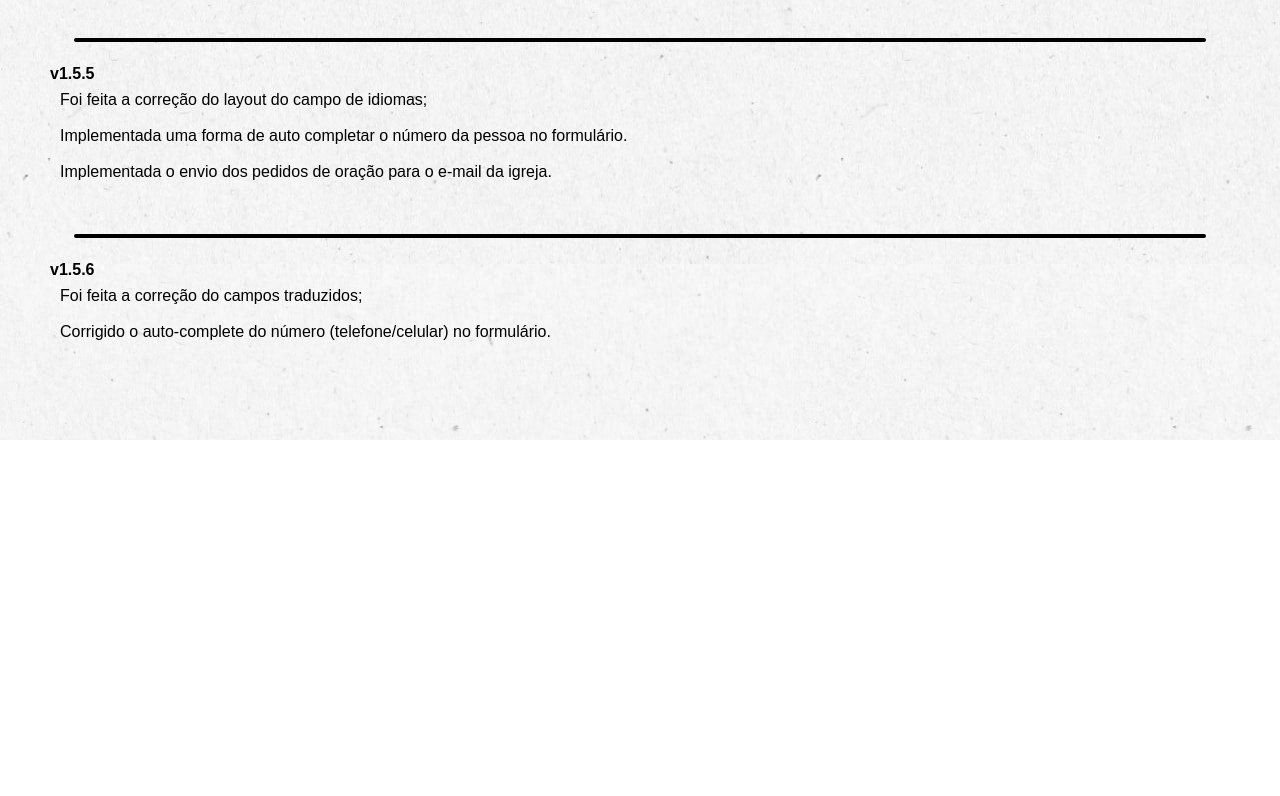
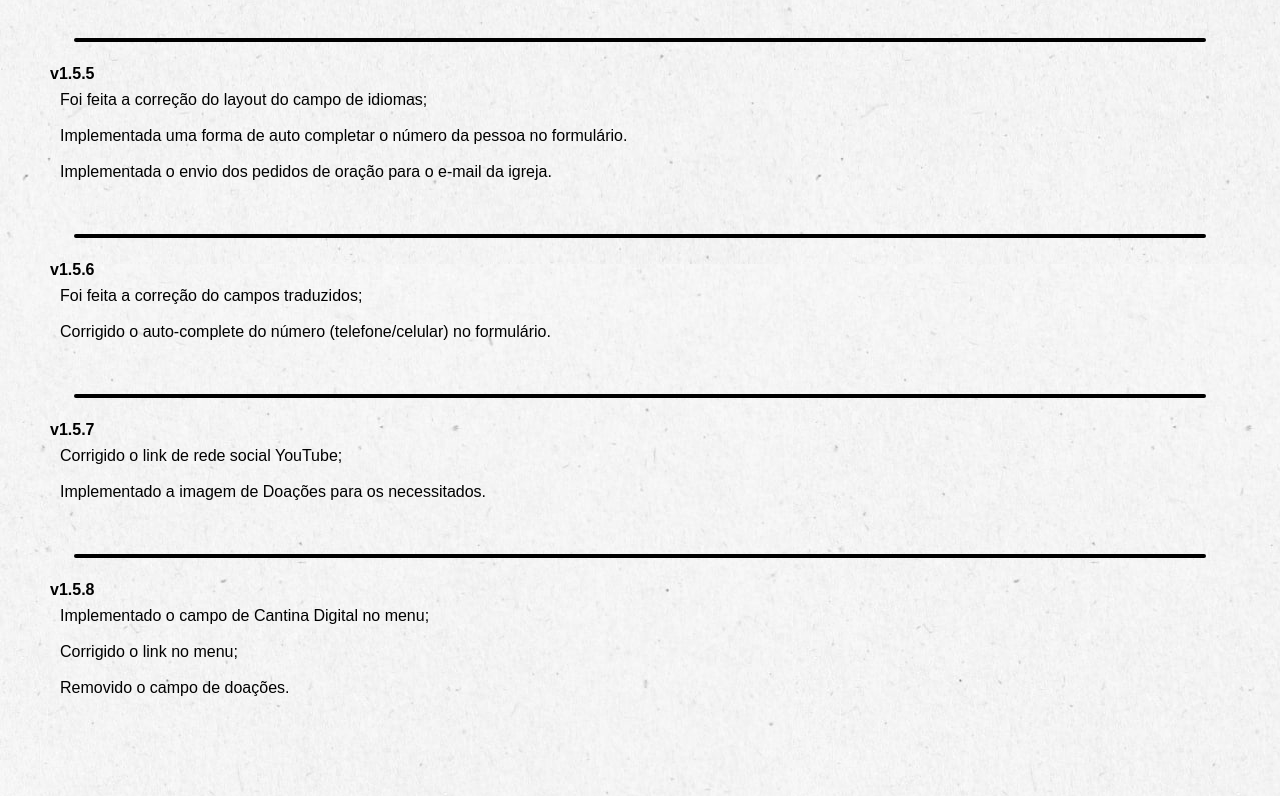
Before and after one commit to marceloamellopaixao/WebsiteAD-Eldorado, a website: page public/versions.html in a window 1280 px wide. Shown: the part 858-1654 px from the top of the page. Before the commit the page ends 1298 px from the top, so only its background shows below. Drawn offline with Linux system fonts and the light colour scheme.

Commit message:
feat: Adiciona notas de versão para v1.5.7 e v1.5.8; corrige links e remove campo de doações

```diff
--- a/public/versions.html
+++ b/public/versions.html
@@ -213,6 +213,27 @@
                     <li>Corrigido o auto-complete do número (telefone/celular) no formulário.</li>
                 </ul>
             </li>
+
+            <hr>
+            <!-- v1.5.7 -->
+            <li>
+                <h4>v1.5.7</h4>
+                <ul>
+                    <li>Corrigido o link de rede social YouTube;</li>
+                    <li>Implementado a imagem de Doações para os necessitados.</li>
+                </ul>
+            </li>
+
+            <hr>
+            <!-- v1.5.8 -->
+            <li>
+                <h4>v1.5.8</h4>
+                <ul>
+                    <li>Implementado o campo de Cantina Digital no menu;</li>
+                    <li>Corrigido o link no menu;</li>
+                    <li>Removido o campo de doações.</li>
+                </ul>
+            </li>
         </ul>
     </main>
 
```
